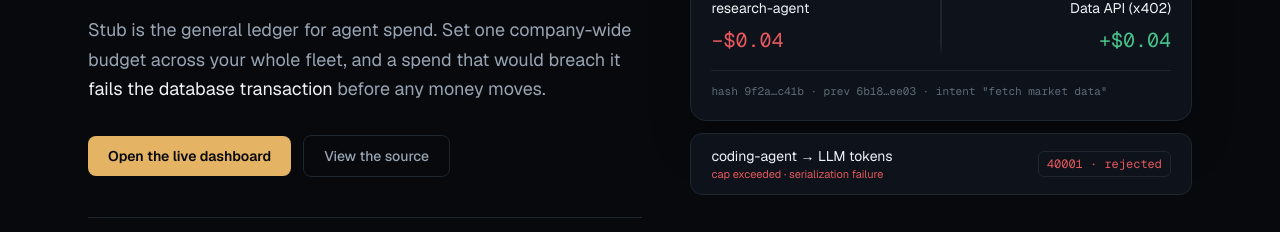
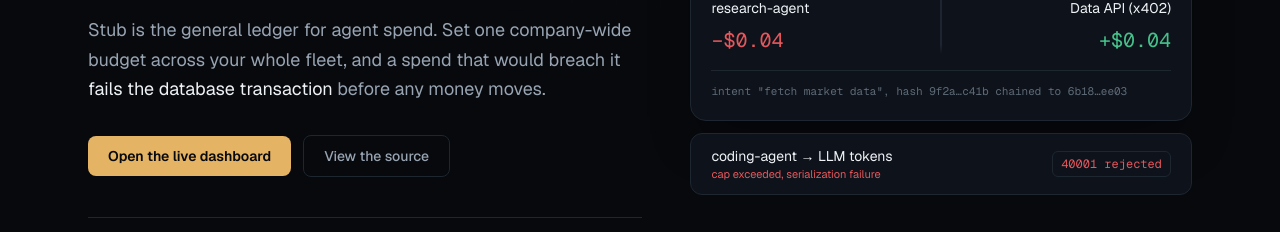
Before and after one commit to ashutosh887/stub, a Next.js app: page / in a window 1280 px wide. Shown: the part 355-587 px from the top of the page. Built offline with nearby package versions, Linux system fonts and the light colour scheme.

Commit message:
refactor(web): remove every remaining interpunct from the UI
- clear the ledger-card hash line, denial status, and status chips on the landing hero

- clear stat rows in stress test, audit panel, ledger feed, and incident replay

```diff
--- a/app/page.tsx
+++ b/app/page.tsx
@@ -270,17 +270,17 @@ function LedgerSignature() {
         </div>
 
         <div className="tabular mt-4 truncate border-t border-line pt-3 text-[11px] text-fg-mute">
-          hash 9f2a…c41b · prev 6b18…ee03 · intent &quot;fetch market data&quot;
+          intent &quot;fetch market data&quot;, hash 9f2a…c41b chained to 6b18…ee03
         </div>
       </div>
 
       <div className="mt-3 flex items-center justify-between rounded-xl border border-deny-dim bg-surface px-5 py-3">
         <div>
           <div className="text-sm text-fg">coding-agent → LLM tokens</div>
-          <div className="text-[11px] text-deny">cap exceeded · serialization failure</div>
+          <div className="text-[11px] text-deny">cap exceeded, serialization failure</div>
         </div>
         <span className="tabular rounded-md border border-deny-dim px-2 py-1 text-xs text-deny">
-          40001 · rejected
+          40001 rejected
         </span>
       </div>
     </div>
--- a/components/audit-panel.tsx
+++ b/components/audit-panel.tsx
@@ -135,7 +135,7 @@ export function AuditPanel({ initial }: { initial: Report }) {
                     key={i}
                     className="tabular rounded-md border border-deny-dim px-2 py-1 text-[11px] text-deny"
                   >
-                    {p.kind} · {p.entryId.slice(0, 8)}…
+                    {p.kind} {p.entryId.slice(0, 8)}…
                   </span>
                 ))}
               </div>
--- a/components/incident-replay.tsx
+++ b/components/incident-replay.tsx
@@ -65,7 +65,7 @@ export function IncidentReplay({ scenarios }: { scenarios: Scenario[] }) {
             <div className="text-sm font-semibold text-fg">{s.title}</div>
             <p className="mt-1.5 text-xs leading-relaxed text-fg-dim">{s.story}</p>
             <div className="tabular mt-3 text-[11px] text-fg-mute">
-              ${s.budgetUsd.toFixed(2)} cap · ${s.perCallUsd.toFixed(2)}/call · {s.calls} calls
+              ${s.budgetUsd.toFixed(2)} cap, ${s.perCallUsd.toFixed(2)}/call, {s.calls} calls
             </div>
           </button>
         ))}
--- a/components/ledger-feed.tsx
+++ b/components/ledger-feed.tsx
@@ -42,7 +42,7 @@ export function LedgerFeed({ entries }: { entries: FeedEntry[] }) {
                   {e.intent} <span className="text-fg-mute">→ {e.accountName}</span>
                 </div>
                 <div className="tabular truncate text-xs text-fg-mute">
-                  {e.hash.slice(0, 16)}… · {open ? "hide" : "details"}
+                  {e.hash.slice(0, 16)}… {open ? "hide" : "details"}
                 </div>
               </div>
               <span
--- a/components/stress-test.tsx
+++ b/components/stress-test.tsx
@@ -70,7 +70,7 @@ export function StressTest() {
         <div className="rise grid grid-cols-2 divide-x divide-y divide-line border-t border-line sm:grid-cols-4 sm:divide-y-0">
           <Cell
             label="Committed"
-            value={`${result.committed} · $${result.committedUsd.toFixed(2)}`}
+            value={`${result.committed} for $${result.committedUsd.toFixed(2)}`}
             tone="commit"
           />
           <Cell label="Rejected" value={String(result.denied)} tone="deny" />
```
